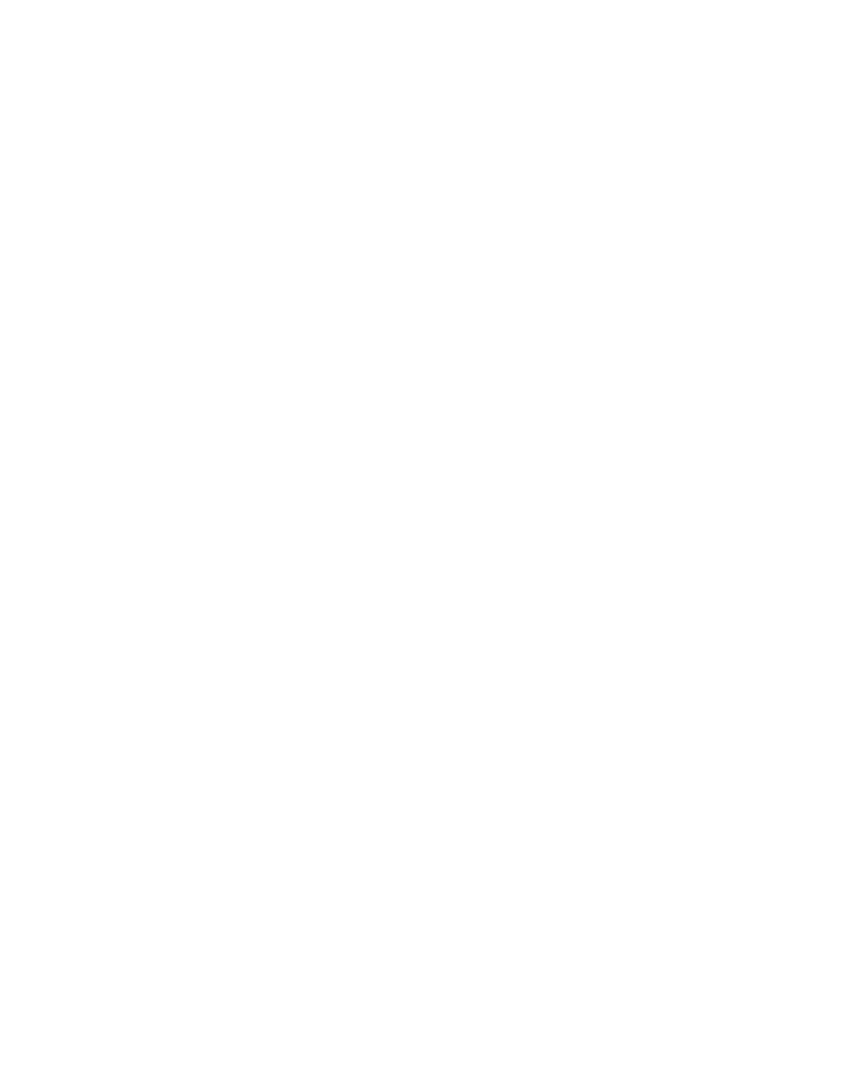
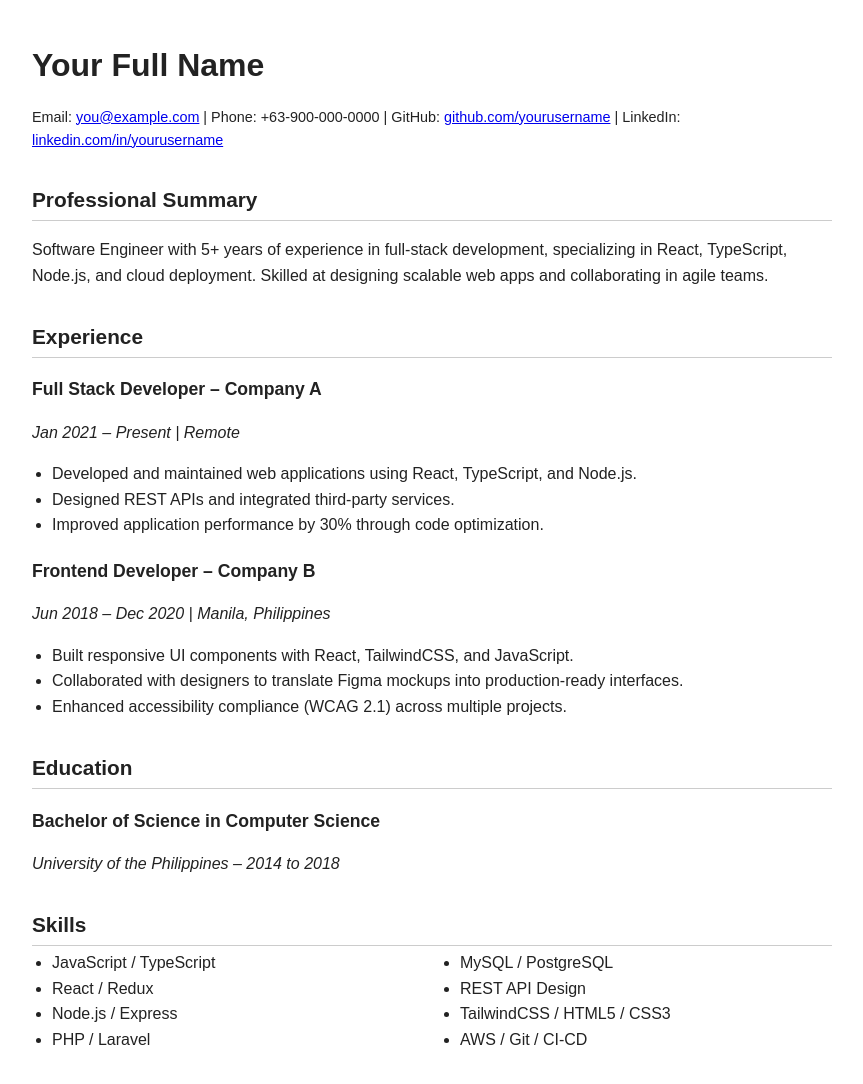
Before and after one commit to jeremiah03/jeremiah03.github.io, a plain HTML site: page index.html in a window 1280 px wide. Shown: the whole page, without its empty margins (208-1071 px from the left). Before the commit the page ends 800 px from the top, so only its background shows below. Drawn offline with Linux system fonts and the light colour scheme.

Commit message:
updated index.html

```diff
--- a/index.html
+++ b/index.html
@@ -1 +1,132 @@
-<!doctype html><html lang="en"><head><meta charset="utf-8"/><link rel="icon" href="/favicon.ico"/><meta name="viewport" content="width=device-width,initial-scale=1"/><meta name="theme-color" content="#000000"/><meta name="description" content="Jeremiah Manlapaz's Portfolio"/><title>Jeremiah Portfolio</title><script defer="defer" src="/static/js/main.cc812ed7.js"></script><link href="/static/css/main.62bb4306.css" rel="stylesheet"></head><body><noscript>You need to enable JavaScript to run this app.</noscript><div class="transition-colors duration-300" id="root"></div></body></html>
+<!DOCTYPE html>
+<html lang="en">
+
+    <head>
+        <meta charset="UTF-8" />
+        <meta name="viewport" content="width=device-width, initial-scale=1.0" />
+        <title>Resume - Jeremiah Manlapaz</title>
+        <style>
+            body {
+                font-family: Arial, sans-serif;
+                line-height: 1.6;
+                margin: 40px auto;
+                max-width: 800px;
+                padding: 0 20px;
+                background: #fff;
+                color: #222;
+            }
+
+            h1,
+            h2,
+            h3 {
+                margin-bottom: 0.2em;
+                font-weight: bold;
+            }
+
+            h1 {
+                font-size: 2em;
+            }
+
+            h2 {
+                font-size: 1.3em;
+                border-bottom: 1px solid #ccc;
+                padding-bottom: 4px;
+                margin-top: 1.5em;
+            }
+
+            h3 {
+                font-size: 1.1em;
+                margin-top: 1em;
+            }
+
+            ul {
+                margin: 0;
+                padding-left: 20px;
+            }
+
+            .contact {
+                font-size: 0.9em;
+                margin-bottom: 1em;
+            }
+
+            .job,
+            .edu {
+                margin-bottom: 1.2em;
+            }
+
+            .skills-list {
+                columns: 2;
+                -webkit-columns: 2;
+                -moz-columns: 2;
+            }
+        </style>
+    </head>
+
+    <body>
+        <header>
+            <h1>Your Full Name</h1>
+            <p class="contact">
+                Email: <a href="mailto:you@example.com">you@example.com</a> |
+                Phone: +63-900-000-0000 |
+                GitHub: <a href="https://github.com/yourusername">github.com/yourusername</a> |
+                LinkedIn: <a href="https://linkedin.com/in/yourusername">linkedin.com/in/yourusername</a>
+            </p>
+        </header>
+
+        <section>
+            <h2>Professional Summary</h2>
+            <p>Software Engineer with 5+ years of experience in full-stack development, specializing in React,
+                TypeScript, Node.js, and cloud deployment. Skilled at designing scalable web apps and collaborating in
+                agile teams.</p>
+        </section>
+
+        <section>
+            <h2>Experience</h2>
+
+            <div class="job">
+                <h3>Full Stack Developer – Company A</h3>
+                <p><em>Jan 2021 – Present | Remote</em></p>
+                <ul>
+                    <li>Developed and maintained web applications using React, TypeScript, and Node.js.</li>
+                    <li>Designed REST APIs and integrated third-party services.</li>
+                    <li>Improved application performance by 30% through code optimization.</li>
+                </ul>
+            </div>
+
+            <div class="job">
+                <h3>Frontend Developer – Company B</h3>
+                <p><em>Jun 2018 – Dec 2020 | Manila, Philippines</em></p>
+                <ul>
+                    <li>Built responsive UI components with React, TailwindCSS, and JavaScript.</li>
+                    <li>Collaborated with designers to translate Figma mockups into production-ready interfaces.</li>
+                    <li>Enhanced accessibility compliance (WCAG 2.1) across multiple projects.</li>
+                </ul>
+            </div>
+        </section>
+
+        <section>
+            <h2>Education</h2>
+            <div class="edu">
+                <h3>Bachelor of Science in Computer Science</h3>
+                <p><em>University of the Philippines – 2014 to 2018</em></p>
+            </div>
+        </section>
+
+        <section>
+            <h2>Skills</h2>
+            <div class="skills-list">
+                <ul>
+                    <li>JavaScript / TypeScript</li>
+                    <li>React / Redux</li>
+                    <li>Node.js / Express</li>
+                    <li>PHP / Laravel</li>
+                    <li>MySQL / PostgreSQL</li>
+                    <li>REST API Design</li>
+                    <li>TailwindCSS / HTML5 / CSS3</li>
+                    <li>AWS / Git / CI-CD</li>
+                </ul>
+            </div>
+        </section>
+    </body>
+
+</html>
```
Also changed, not shown: manifest.json.
